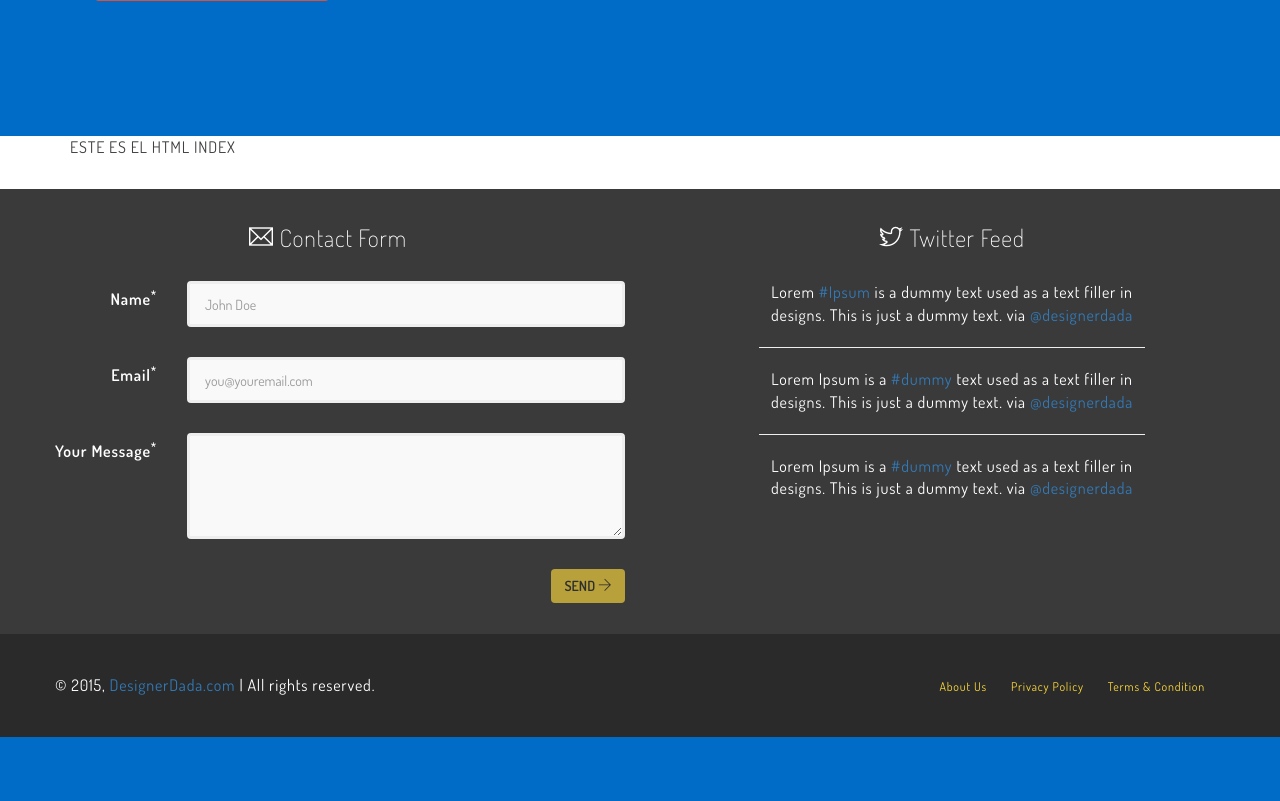
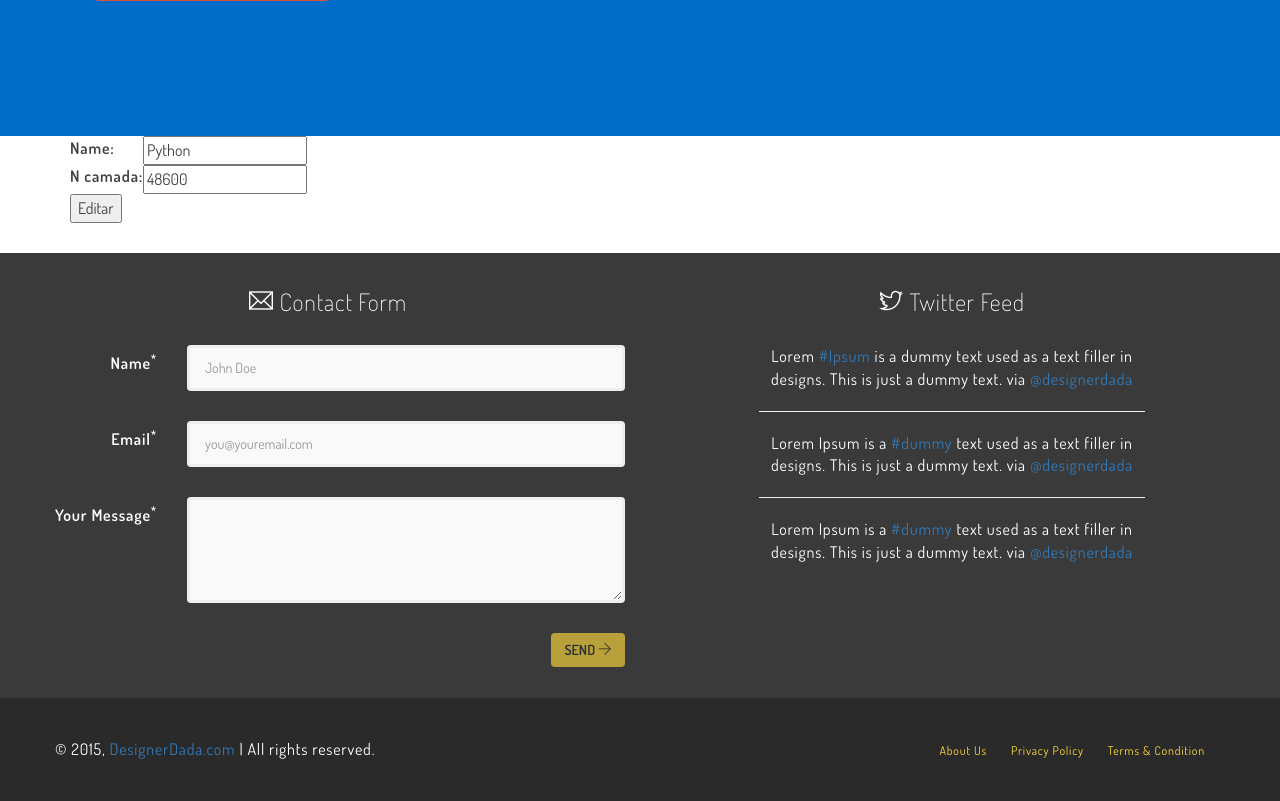
Before and after one commit to Dar2090/Repo_48600, a Django app: page /core/editar/1/ in a window 1280 px wide. Shown: the part 464-1265 px from the top of the page. Before the commit the page ends 1201 px from the top, so only its background shows below. Run offline with Django 4.2, Linux system fonts and the light colour scheme; data comes from the database, SQL or seed files in the repository; both versions use the stored data as it was after the commit; some libraries are stand-ins or nearby versions.

Commit message:
Terminada primera Fase de vistas basadas en funciones

```diff
--- a/Clase22/core/templates/core/agregar_curso.html
+++ b/Clase22/core/templates/core/agregar_curso.html
@@ -7,7 +7,6 @@
 <table>
 
     {{ form.as_table }}
-    <td><a href="{% url 'editar' curso.id %}">Editar</a></td>
 
 </table>
 <input type="submit" value="Agregar">
--- a/Clase22/core/templates/core/editar_curso.html
+++ b/Clase22/core/templates/core/editar_curso.html
@@ -2,6 +2,16 @@
 {% extends 'core/base.html' %}
 
 {% block contenido_central %}
-ESTE ES EL HTML INDEX
+
+<form action="" method="POST">
+    {% csrf_token %}
+<table>
+
+    {{ form.as_table }}
+
+</table>
+<input type="submit" value="Editar">
+
+</form>
 
 {% endblock %}
--- a/Clase22/core/templates/core/mostrar_curso.html
+++ b/Clase22/core/templates/core/mostrar_curso.html
@@ -13,6 +13,7 @@
             <td>{{ curso.id }}</td>
             <td>{{ curso.nombre }}</td>
             <td>{{ curso.camada }}</td>
+            <td><a href="{% url 'editar' curso.id %}">Editar</a></td>
             <td><a href="{% url 'eliminar' curso.id %}">Eliminar</a></td>
         </tr>
     {% endfor %}
--- a/Clase22/core/views.py
+++ b/Clase22/core/views.py
@@ -40,7 +40,11 @@ def editar(request, id_curso):
             curso.camada = data["n_camada"]
             curso.save()
             return render(request, 'core/index.html')
-    return render(request, 'core/editar_curso.html')
+    else:
+        # Mediante método GET
+        curso_form = CursoForm(initial={'name': curso.nombre, 'n_camada': curso.camada})
+
+        return render(request, 'core/editar_curso.html', {'form': curso_form})
 
 def eliminar(request, id_curso):
 
```
Also changed, not shown: Clase22/db.sqlite3.
